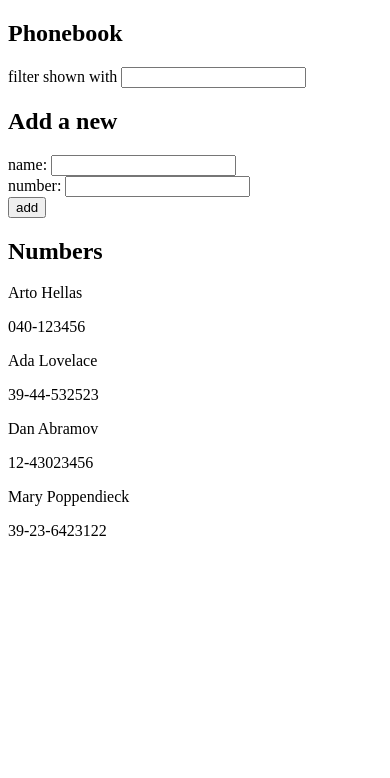
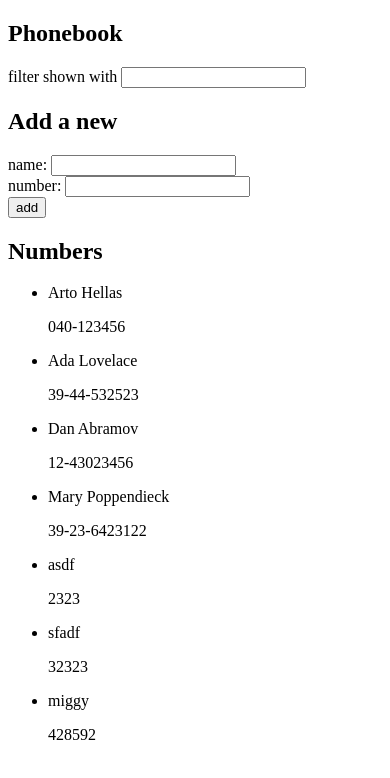
Before and after one commit to miguelluhulima/fsopen-exercises, a React (Vite) app in the folder part2/phonebook/: page / in a window 390 px wide. Shown: the top 778 px of the page. Built offline with nearby package versions, Linux system fonts and the light colour scheme; data requests are answered from the project's data file.

Commit message:
2.12 submission, phonebook

```diff
--- a/part2/phonebook/db.json
+++ b/part2/phonebook/db.json
@@ -1,24 +1,39 @@
 {
   "persons": [
     {
+      "id": "1",
       "name": "Arto Hellas",
-      "number": "040-123456",
-      "id": "1"
+      "number": "040-123456"
     },
     {
+      "id": "2",
       "name": "Ada Lovelace",
-      "number": "39-44-532523",
-      "id": "2"
+      "number": "39-44-532523"
     },
     {
+      "id": "3",
       "name": "Dan Abramov",
-      "number": "12-43023456",
-      "id": "3"
+      "number": "12-43023456"
     },
     {
+      "id": "4",
       "name": "Mary Poppendieck",
-      "number": "39-23-6423122",
-      "id": "4"
+      "number": "39-23-6423122"
+    },
+    {
+      "id": "8309",
+      "name": "asdf",
+      "number": "2323"
+    },
+    {
+      "id": "f5bd",
+      "name": "sfadf",
+      "number": "32323"
+    },
+    {
+      "id": "ffb7",
+      "name": "miggy",
+      "number": "428592"
     }
   ]
 }
--- a/part2/phonebook/src/App.jsx
+++ b/part2/phonebook/src/App.jsx
@@ -4,7 +4,7 @@ import axios from 'axios'
 
 import Filter from './components/Filter'
 import PersonForm from './components/PersonForm'
-import Persons from './components/Persons'
+import Person from './components/Person'
 
 const App = () => {
   const [persons, setPersons] = useState([])
@@ -35,7 +35,11 @@ const App = () => {
     if (persons.some(person => person.name === personObject.name)) {
       alert(`${personObject.name} is already added to phonebook`)
     } else {
-      setPersons(persons.concat(personObject))
+      axios
+        .post('http://localhost:3001/persons', personObject)
+        .then(response => {
+          setPersons(persons.concat(response.data))
+        })
     }
     setNewName('')
     setNewNumber('')
@@ -60,7 +64,16 @@ const App = () => {
         addPerson={addPerson}
       />
       <h2>Numbers</h2>
-      <Persons filteredList={filteredList} />
+      <ul>
+        {
+          filteredList.map(person => (
+            <Person
+              key={person.id}
+              person={person}
+            />
+          ))
+        }
+      </ul>
     </div>
   )
 }
--- /dev/null
+++ b/part2/phonebook/src/components/Person.jsx
@@ -0,0 +1,10 @@
+const Person = ({ person }) => {
+  return (
+    <li>
+      <p>{person.name}</p>
+      <p>{person.number}</p>
+    </li>
+  )
+}
+
+export default Person
--- a/part2/phonebook/src/components/Persons.jsx
+++ /dev/null
@@ -1,14 +0,0 @@
-const Persons = ({ filteredList }) => {
-  return (
-    filteredList.map(person => {
-      return (
-        <div key={person.id}>
-          <p>{person.name}</p>
-          <p>{person.number}</p>
-        </div>
-      )
-    })
-  )
-}
-
-export default Persons
```
